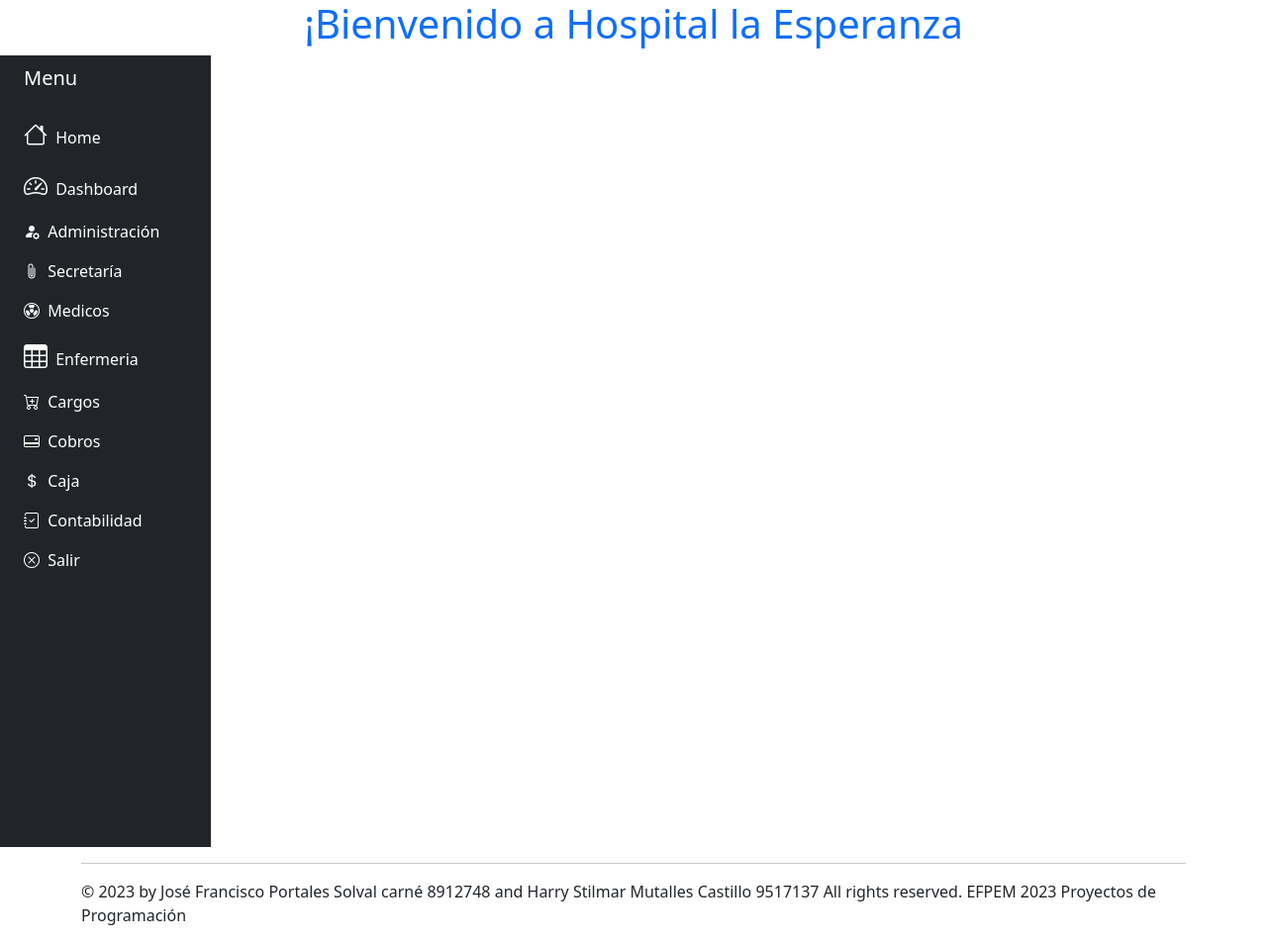
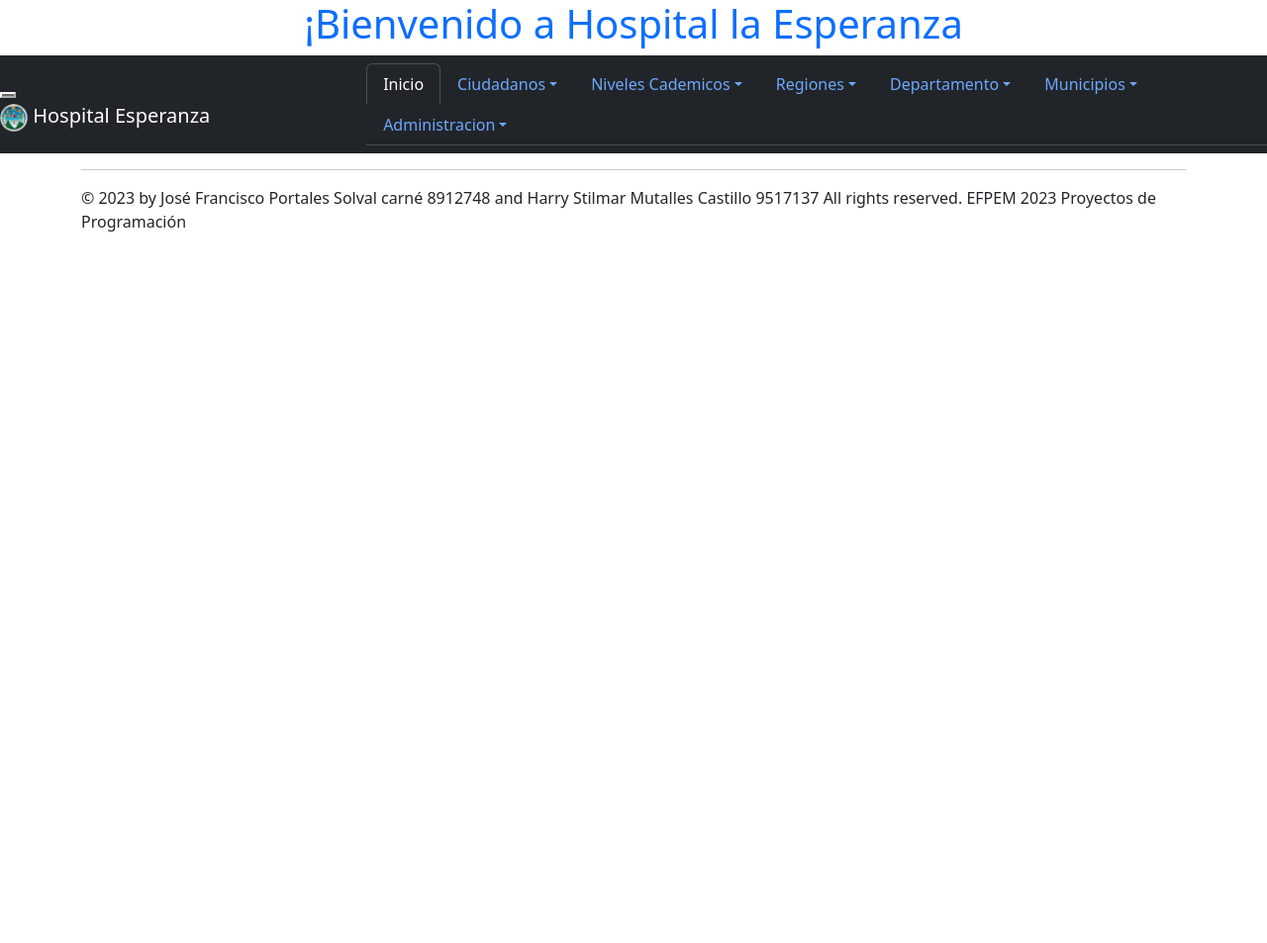
Before and after one commit to franciscoportales/hospital, a CodeIgniter 4 app: the page made by app/Views/vista_menu.php in a window 1280 px wide. Shown: the whole page at 99% size. After the commit the page ends 234 px from the top, so only its background shows below. Run offline with PHP 8.4 and a stand-in for CodeIgniter, Linux system fonts and the light colour scheme; the template is opened without the code that fills it, so the values that code supplies are empty; some libraries are stand-ins or nearby versions.

Commit message:
actualzar controlador

```diff
--- a/app/Models/Paciente.php
+++ b/app/Models/Paciente.php
@@ -2,12 +2,10 @@
 namespace App\Models;
 
 use CodeIgniter\Model;
-class Ciudadano extends Model{
+class Paciente extends Model{
     protected $table      = 'pacientes';
     // Uncomment below if you want add primary key
      protected $primaryKey = 'cod_paciente';
-    protected $allowedFields=[ 'cod_paciente','cod_estado_civil','cod_profesion','cod_pais','cod_departamento','cod_municipio','cod_genero','fecha_alta','fecha_nacimiento','lugar_nacimiento','telefono','cui','nit','nombre1','nombre2','nombre3','apellido1','apellido2','email','direccion','penicilina','polvo','moho','abeja','observaciones','padre','madre',
-    'conyuge',    'cuim',    'cuip',    'cuic','nombre_factura','nit_factura'
-  ];
+    protected $allowedFields=['cod_paciente','cod_estado_civil','cod_profesion','cod_pais','cod_departamento','cod_municipio','cod_genero','fecha_alta','fecha_nacimiento','lugar_nacimiento','telefono','cui','nit','nombre1','nombre2','nombre3','apellido1','apellido2','email','direccion','penicilina','polvo','moho','abeja','observaciones','padre','madre','conyuge','cuim','cuip','cuic','nombre_factura','nit_factura'];
 
 }
--- a/app/Views/menu.php
+++ b/app/Views/menu.php
@@ -1,82 +1,104 @@
-<style>
-    .custom-link {
-        color: white; /* Cambia el color al que desees */
-    }
-</style>
+<nav class="navbar navbar-expand-lg  bg-dark" data-bs-theme="dark">
+
+    <div class="navbar-header">
+        <button type="button" class="navbar-toggle" data-toggle="collapse" data-target=".navbar-collapse">
+            <span class="icon-bar"></span>
+            <span class="icon-bar"></span>
+            <span class="icon-bar"></span>
+        </button>
+        <a class="navbar-brand" href="index.php">
+            <img src='../public/assets/images/logo_usac.png' height="28" alt="">&nbsp;Hospital Esperanza </a>
+    </div>
+    <?=base_url('modificar_region')?>
+
+    <ul class="nav nav-tabs" bg-dark data-bs-theme='dark'>
 
 
-<div class="container-fluid">
-    <div class="row flex-nowrap">
-        <div class="col-auto col-md-3 col-xl-2 px-sm-2 px-0 bg-dark">
-            <div class="d-flex flex-column align-items-center align-items-sm-start px-3 pt-2 text-white min-vh-100">
-                <a href="/" class="d-flex align-items-center pb-3 mb-md-0 me-md-auto text-white text-decoration-none">
-                    <span class="fs-5 d-none d-sm-inline">Menu</span>
-                </a>
-                <ul class="nav nav-pills flex-column mb-sm-auto mb-0 align-items-center align-items-sm-start" id="menu">
+
+
         <li class="nav-item">
-                        <a href="http://meganerura.site/hospital/public/" class="nav-link align-middle px-0 custom-link">
-                            <i class="fs-4 bi-house"></i> <span class="ms-1 d-none d-sm-inline">Home</span>
-                        </a>
+            <a class="nav-link active" aria-current="page" href="index.php">Inicio</a>
         </li>
-                    <li>
-                        <a href="#submenu1" data-bs-toggle="collapse" class="nav-link px-0 align-middle custom-link">
-                            <i class="fs-4 bi-speedometer2"></i> <span class="ms-1 d-none d-sm-inline">Dashboard</span> </a>
-                        <ul class="collapse show nav flex-column ms-1" id="submenu1" data-bs-parent="#menu">
+
+        <li class="nav-item dropdown">
+            <a class="nav-link dropdown-toggle" data-bs-toggle="dropdown" href="index.php" role="button"
+                aria-expanded="false">Ciudadanos</a>
+            <ul class="dropdown-menu">
+                <li><a class="dropdown-item" href="<?=base_url('verPacientes')?>">Ver Pacientes</a></li>
+
+
+
 
             </ul>
         </li>
-                    <li>
-                        <a href="<?=base_url('irmenuadministracion')?>" class="nav-link px-0 align-middle custom-link">
-                            <i class="bi bi-person-fill-gear"></i> <span class="ms-1 d-none d-sm-inline">Administración</span></a>
+
+        <li class="nav-item dropdown">
+            <a class="nav-link dropdown-toggle" data-bs-toggle="dropdown" href="index.php" role="button"
+                aria-expanded="false">Niveles Cademicos</a>
+            <ul class="dropdown-menu">
+                <li><a class="dropdown-item" href="<?=base_url('verNiveles')?>">Ver Niveles Académicos</a></li>
+
+
+
+            </ul>
         </li>
 
-                    <li>
-                        <a href="<?=base_url('irmenusecretaria')?>" class="nav-link px-0 align-middle custom-link">
-                            <i class="bi bi-paperclip"></i> <span class="ms-1 d-none d-sm-inline">Secretaría</span></a>
+        <li class="nav-item dropdown">
+            <a class="nav-link dropdown-toggle" data-bs-toggle="dropdown" href="index.php" role="button"
+                aria-expanded="false">Regiones</a>
+            <ul class="dropdown-menu">
+                <li><a class="dropdown-item" href="<?=base_url('verRegiones')?>">Ver Regiones</a></li>
+
+
+            </ul>
         </li>
 
-                    <li>
-                        <a href="<?=base_url('irmenumedicos')?>" class="nav-link px-0 align-middle custom-link">
-                            <i class="bi bi-radioactive"></i> <span class="ms-1 d-none d-sm-inline">Medicos</span></a>
+
+        <li class="nav-item dropdown">
+            <a class="nav-link dropdown-toggle" data-bs-toggle="dropdown" href="index.php" role="button"
+                aria-expanded="false">Departamento</a>
+            <ul class="dropdown-menu">
+                <li><a class="dropdown-item" href="<?=base_url('verDeptos')?>">Ver Departamentos</a></li>
+
+            </ul>
         </li>
 
-                    <li>
-                        <a href="<?=base_url('irmenuenfermeria')?>" class="nav-link px-0 align-middle custom-link">
-                            <i class="fs-4 bi-table"></i> <span class="ms-1 d-none d-sm-inline">Enfermeria</span></a>
-                    </li>
-                    <li>
-                        <a href="<?=base_url('irmenucargos')?>" class="nav-link px-0 align-middle custom-link">
-                            <i class="bi bi-cart-plus"></i> <span class="ms-1 d-none d-sm-inline">Cargos</span></a>
-                    </li>
 
-                    <li>
-                        <a href="<?=base_url('irmenucobros')?>" class="nav-link px-0 align-middle custom-link">
-                            <i class="bi bi-credit-card-2-back"></i> <span class="ms-1 d-none d-sm-inline">Cobros</span></a>
-                    </li>
-                    <li>
-                        <a href="<?=base_url('irmenucaja')?>" class="nav-link px-0 align-middle custom-link">
-                            <i class="bi bi-currency-dollar"></i> <span class="ms-1 d-none d-sm-inline">Caja</span></a>
-                    </li>
+        <li class="nav-item dropdown">
+            <a class="nav-link dropdown-toggle" data-bs-toggle="dropdown" href="index.php" role="button"
+                aria-expanded="false">Municipios</a>
+            <ul class="dropdown-menu">
+                <li><a class="dropdown-item" href="<?=base_url('verMunicipios')?>">Ver Municipios</a></li>
 
-                    <li>
-                        <a href="<?=base_url('irmenucontabilidad')?>" class="nav-link px-0 align-middle custom-link">
-                            <i class="bi bi-journal-check"></i> <span class="ms-1 d-none d-sm-inline">Contabilidad</span></a>
-                    </li>
-                    <li>
-                        <a href="<?=base_url('irsalir')?>" class="nav-link px-0 align-middle custom-link">
-                            <i class="bi bi-x-circle"></i> <span class="ms-1 d-none d-sm-inline">Salir</span></a>
+
+
+            </ul>
         </li>
 
 
 
 
+        <li class="nav-item dropdown">
+            <a class="nav-link dropdown-toggle" data-bs-toggle="dropdown" href="index.php" role="button"
+                aria-expanded="false">Administracion</a>
+            <ul class="dropdown-menu">
+                <li><a class="dropdown-item" href="#">ver usuarios</a></li>
+                <li>
+                    <hr class="dropdown-divider">
+                </li>
+                <li><a class="dropdown-item" href="#">Eliminar usuario</a></li>
+
+
+                <li>
+                    <hr class="dropdown-divider">
+                </li>
+                <li><a class="dropdown-item" href="#"></a></li>
+            </ul>
+        </li>
+
+
 
 
     </ul>
-                <hr>
 
-            </div>
-        </div>
-
-    </div>
-</div>
+</nav>
```
Lines whose indentation alone changed are shown as unchanged.
